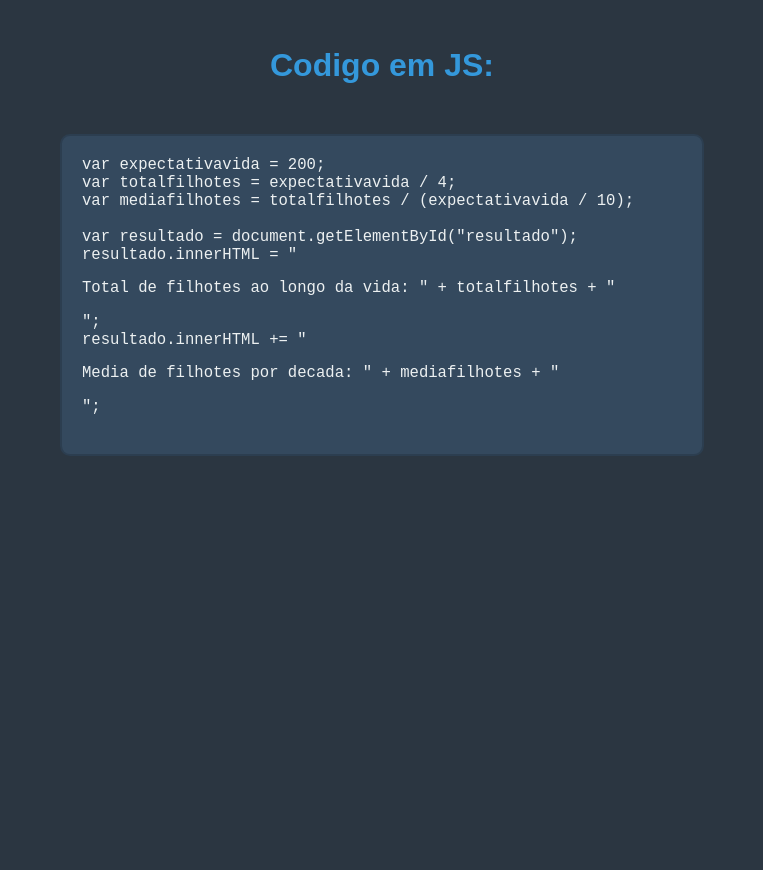
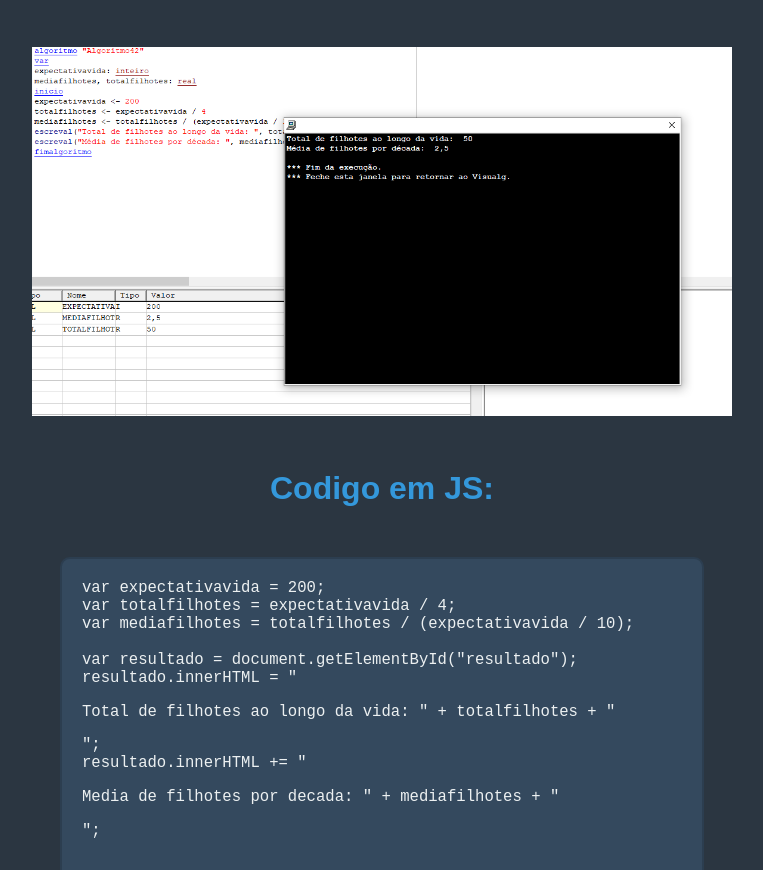
Before and after one commit to juliapzp/calculo-baleia, a plain HTML site: page index.html in a window 1280 px wide. Shown: the part 1097-1967 px from the top of the page, without its empty margins (258-1021 px from the left). Before the commit the page ends 1603 px from the top, so only its background shows below. Drawn offline with Linux system fonts and the light colour scheme.

Commit message:
Add files via upload

```diff
--- a/index.html
+++ b/index.html
@@ -7,7 +7,7 @@
 </head>
 
 <body>
-  <h1>Calculo Baleia</h1>
+  <h1>Calculo Baleia:</h1>
   <div id="baleia-container">
     <img src="baleia.png" alt="baleia">
   </div>
@@ -26,6 +26,9 @@ escreval("Total de filhotes ao longo da vida: ", totalfilhotes)
 escreval("Média de filhotes por década: ", mediafilhotes)
 fimalgoritmo
   </pre>
+  <div id="print-container">
+    <img src="print.png" alt="print">
+  </div>
   <h1>Codigo em JS:</h1>
   <pre>var expectativavida = 200;
 var totalfilhotes = expectativavida / 4;
@@ -36,5 +39,4 @@ resultado.innerHTML = "<p>Total de filhotes ao longo da vida: " + totalfilhotes
 resultado.innerHTML += "<p>Media de filhotes por decada: " + mediafilhotes + "</p>";
   </pre>
 </body>
-
 </html>
--- a/style.css
+++ b/style.css
@@ -42,6 +42,16 @@ body {
     max-width: 600px;
 }
 
+#print-container {
+    margin: 50px auto;
+    text-align: center;
+}
+
+#print-container img {
+    max-width: 700px;
+    height: auto;
+}
+
 .square {
     background-color: #2c3e50;
     border-radius: 10px;
```
Also changed, not shown: print.png (added). Lines whose indentation alone changed are shown as unchanged.
